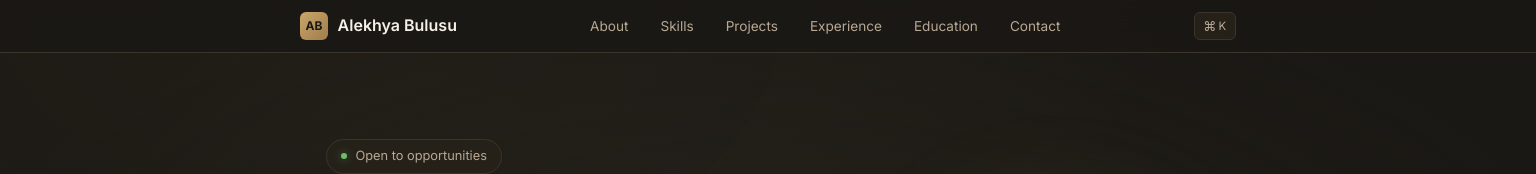
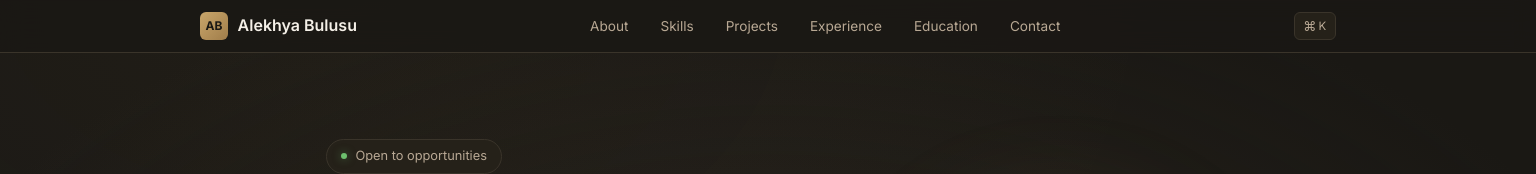
Before and after one commit to alekhyabulusu/portfolio, a Next.js app: page / in a window 1536 px wide. Shown: the top 174 px of the page. Built offline with nearby package versions, Linux system fonts and the light colour scheme; no server answers.

Commit message:
update
- Widen content max-width on large monitors (1200/1340/1480px tiers) to reduce excess side padding
- Keep the 1000px comfortable width on laptops and smaller screens

```diff
--- a/app/globals.css
+++ b/app/globals.css
@@ -1369,3 +1369,16 @@ footer span { color: var(--accent); }
   .cursor-glow { display: none; }
   .aa-fab, .aa-fab:hover { transition: none; transform: none; }
 }
+
+/* Widen the content on large monitors so it doesn't float in a narrow column */
+@media (min-width: 1500px) {
+  .container { max-width: 1200px; }
+}
+
+@media (min-width: 1800px) {
+  .container { max-width: 1340px; }
+}
+
+@media (min-width: 2200px) {
+  .container { max-width: 1480px; }
+}
```
